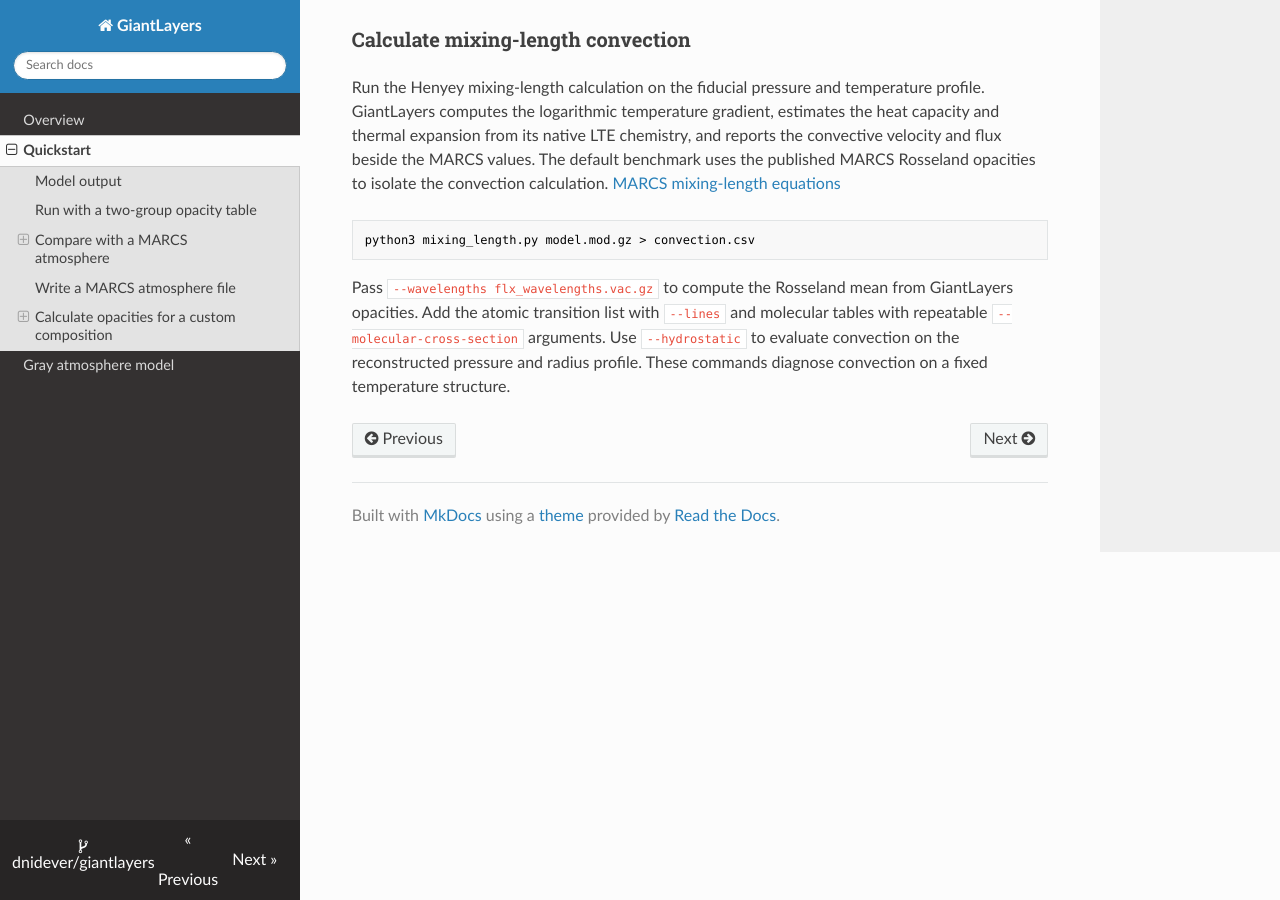
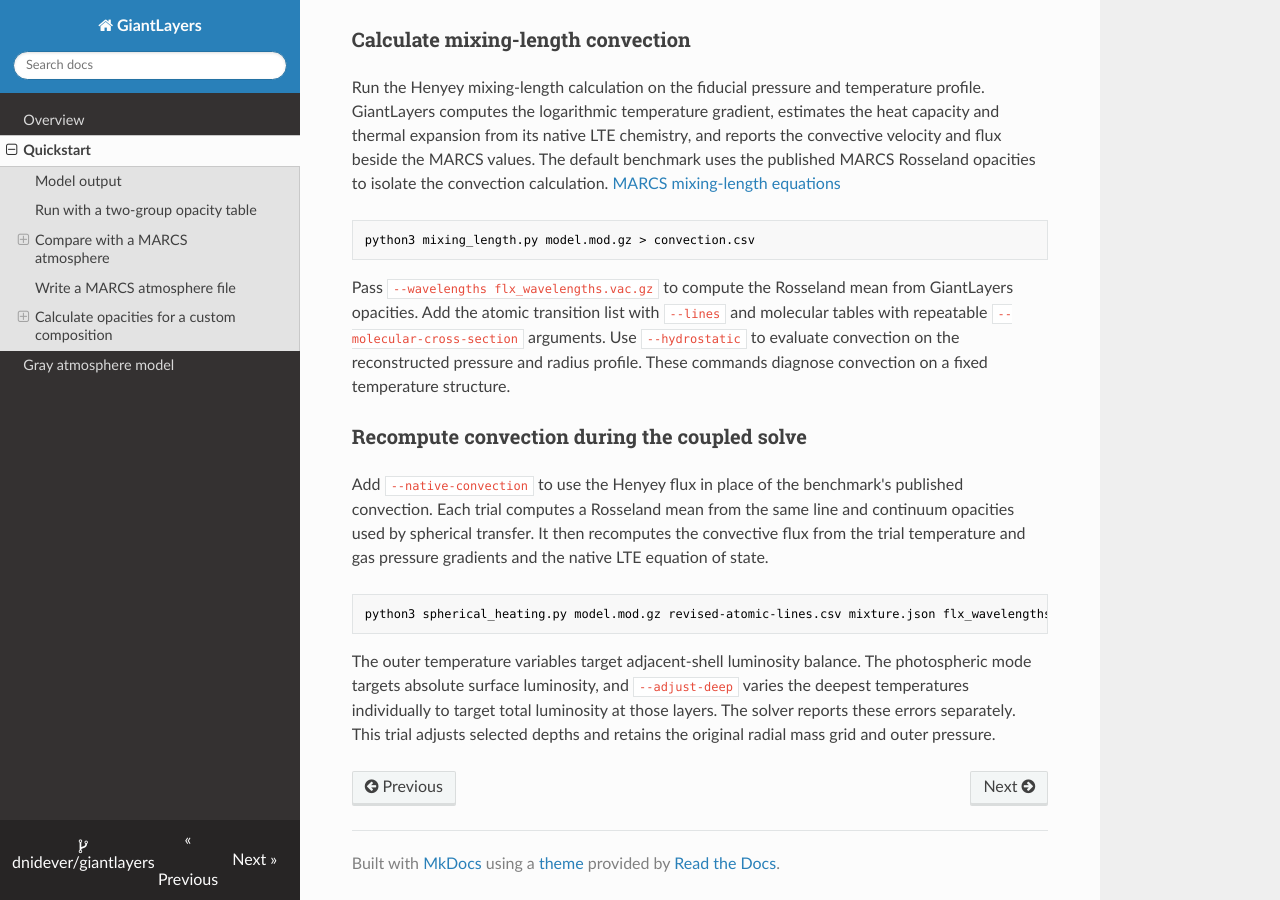
Before and after one commit to dnidever/giantlayers, an MkDocs documentation site: the page built from docs/quickstart.md, in a window 1280 px wide and 900 px high, scrolled down 8236 px. Built offline with MkDocs 1.6.1, drawn with Linux system fonts in a browser that asks for light colours; nearby versions of some CDN libraries.

Commit message:
Document coupled native convection and deep flux constraints

````diff
--- a/docs/quickstart.md
+++ b/docs/quickstart.md
@@ -247,3 +247,13 @@ python3 mixing_length.py model.mod.gz > convection.csv
 ```
 
 Pass `--wavelengths flx_wavelengths.vac.gz` to compute the Rosseland mean from GiantLayers opacities. Add the atomic transition list with `--lines` and molecular tables with repeatable `--molecular-cross-section` arguments. Use `--hydrostatic` to evaluate convection on the reconstructed pressure and radius profile. These commands diagnose convection on a fixed temperature structure.
+
+### Recompute convection during the coupled solve
+
+Add `--native-convection` to use the Henyey flux in place of the benchmark's published convection. Each trial computes a Rosseland mean from the same line and continuum opacities used by spherical transfer. It then recomputes the convective flux from the trial temperature and gas pressure gradients and the native LTE equation of state.
+
+```sh
+python3 spherical_heating.py model.mod.gz revised-atomic-lines.csv mixture.json flx_wavelengths.vac.gz --hydrostatic --native-convection --adjust-layers 3 --adjust-deep 2 --steps 1 --luminosity-target --stride 400 --molecular-cross-section tio.json.gz > coupled-convection.csv
+```
+
+The outer temperature variables target adjacent-shell luminosity balance. The photospheric mode targets absolute surface luminosity, and `--adjust-deep` varies the deepest temperatures individually to target total luminosity at those layers. The solver reports these errors separately. This trial adjusts selected depths and retains the original radial mass grid and outer pressure.
````
